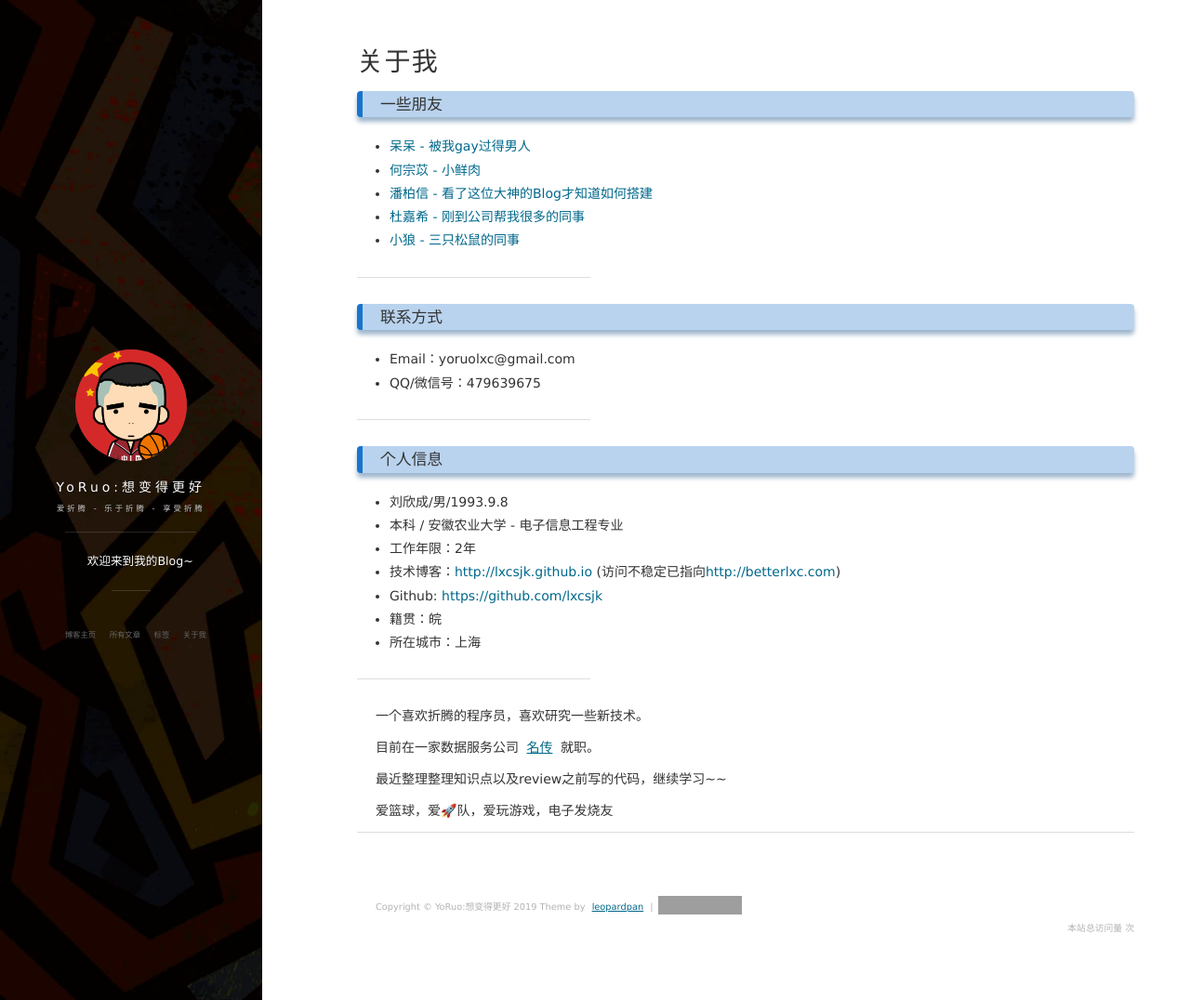
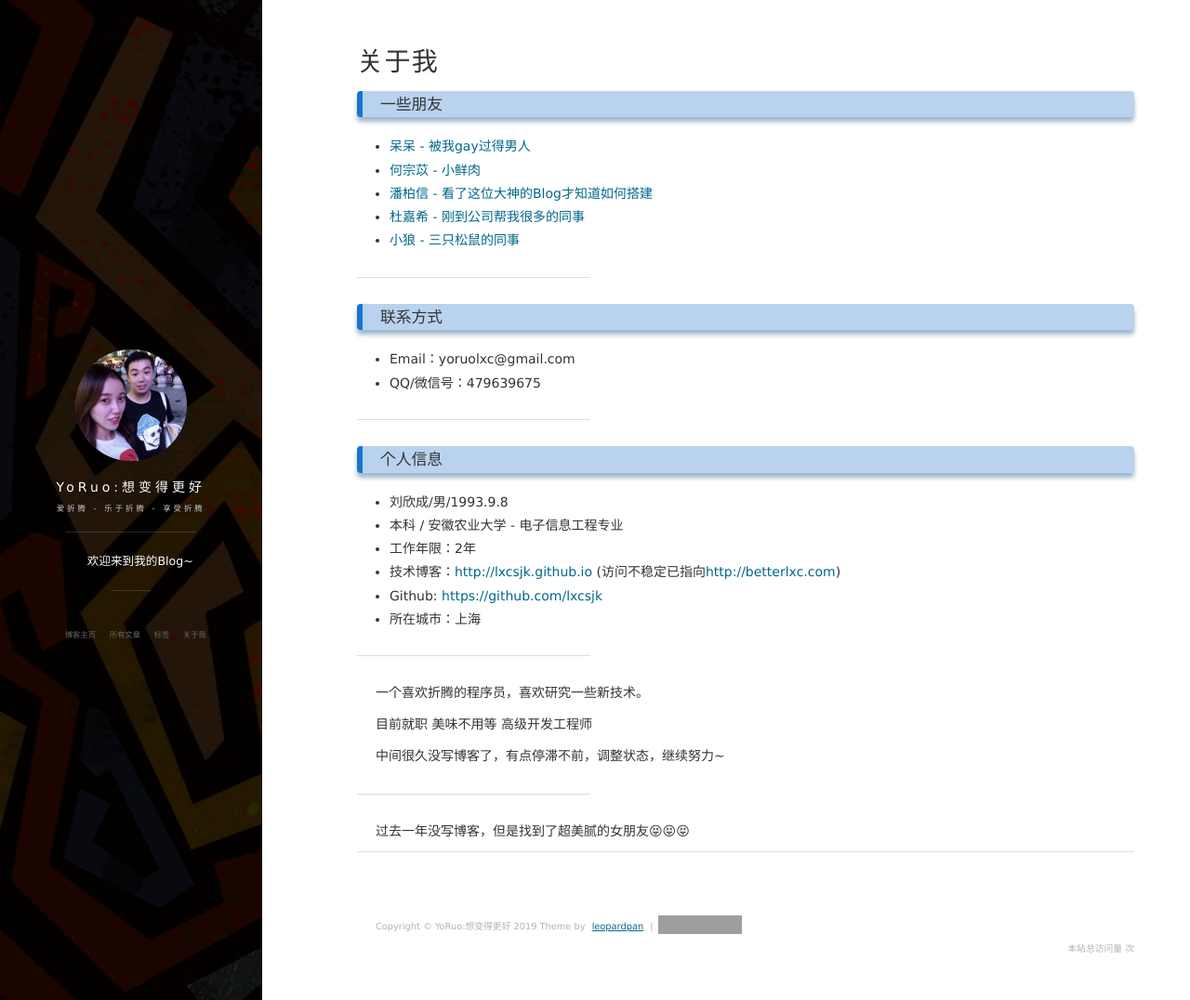
Before and after one commit to lxcsjk/lxcsjk.github.io, a Jekyll site: the page built from about.md, in a window 1280 px wide and 1076 px high. Shown: the whole window at 93% size. Built offline with Jekyll 4.4.1, drawn with Linux system fonts in a browser that asks for light colours; nearby versions of some CDN libraries; comment, search, counter and statistics services are not loaded; grey boxes are pictures that could not be loaded.

Commit message:
update profile

```diff
--- a/about.md
+++ b/about.md
@@ -27,22 +27,25 @@ title: 关于我
 - 工作年限：2年
 - 技术博客：<http://lxcsjk.github.io> (访问不稳定已指向<http://betterlxc.com>)
 - Github: <https://github.com/lxcsjk>
-- 籍贯：皖
 - 所在城市：上海
 
 ---
 
 一个喜欢折腾的程序员，喜欢研究一些新技术。
-<p>
 
-目前在一家数据服务公司 <a target="_blank" href="http://www.chachazhan.com/">名传</a> 就职。
+
+目前就职 美味不用等 高级开发工程师
+
+
+中间很久没写博客了，有点停滞不前，调整状态，继续努力~
+
+---
+
+
+过去一年没写博客，但是找到了超美腻的女朋友😝😝😝
+
+
+
+
 
 <p>
-
-最近整理整理知识点以及review之前写的代码，继续学习~~
-
-<p>
-
-爱篮球，爱🚀队，爱玩游戏，电子发烧友
-
-<p>
```
Also changed, not shown: images/avatar.jpg, 4 other files.
